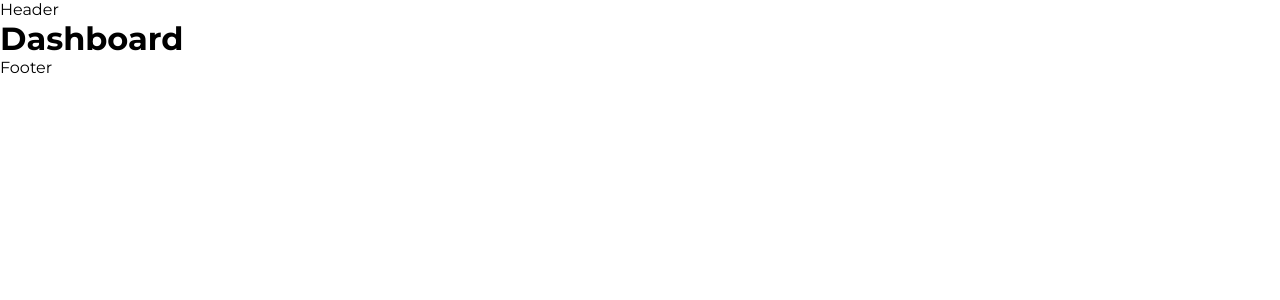
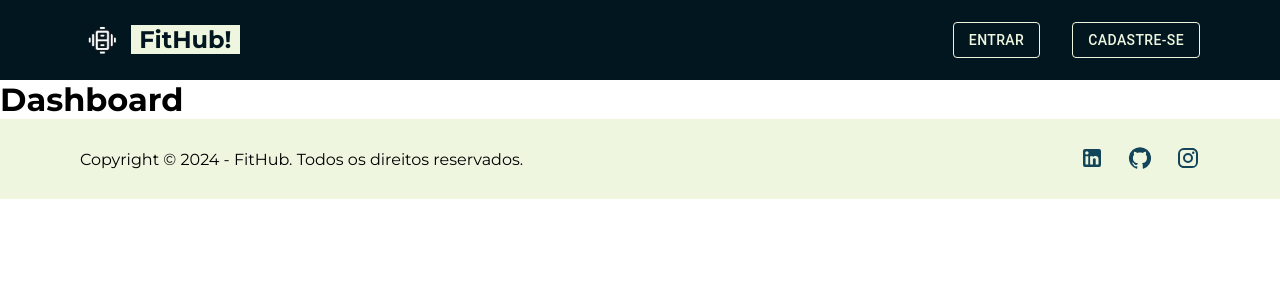
Before and after one commit to FuturoDEV-Fitness/M3P-FrontEnd-squad2, a React (Vite) app: page / in a window 1280 px wide. Shown: the top 300 px of the page. Built offline with nearby package versions, Linux system fonts and the light colour scheme.

Commit message:
feat: 🎸 (Outlet) Definição de componentes do Outlet

```diff
--- a/package.json
+++ b/package.json
@@ -12,6 +12,7 @@
   "dependencies": {
     "@emotion/react": "^11.13.3",
     "@emotion/styled": "^11.13.0",
+    "@mui/icons-material": "^6.1.1",
     "@mui/material": "^6.1.1",
     "react": "^18.3.1",
     "react-dom": "^18.3.1",
--- a/src/components/atoms/footer/index.jsx
+++ b/src/components/atoms/footer/index.jsx
@@ -1,5 +1,25 @@
+import LinkedInIcon from "@mui/icons-material/LinkedIn";
+import GitHubIcon from "@mui/icons-material/GitHub";
+import InstagramIcon from "@mui/icons-material/Instagram";
+import styles from "./index.module.css";
+
 function Footer() {
-    return <div>Footer</div>;
+  return (
+    <div className={styles.footer}>
+      <p>Copyright © 2024 - FitHub. Todos os direitos reservados.</p>
+      <div className={styles.icons}>
+        <a href="" target="_blank">
+          <LinkedInIcon sx={{ color: "#124559" }} />
+        </a>
+        <a href="" target="_blank">
+          <GitHubIcon sx={{ color: "#124559" }} />
+        </a>
+        <a href="" target="_blank">
+          <InstagramIcon sx={{ color: "#124559" }} />
+        </a>
+      </div>
+    </div>
+  );
 }
 
 export default Footer;
--- /dev/null
+++ b/src/components/atoms/footer/index.module.css
@@ -0,0 +1,14 @@
+.footer {
+    width: 100%;
+    height: 10vh;
+    display: flex;
+    justify-content: space-between;
+    align-items: center;
+    padding: 0 5rem;
+    background-color: #EFF6E0;
+}
+
+.icons {
+    display: flex;
+    gap: 1.5rem;
+}
--- a/src/components/atoms/header/index.jsx
+++ b/src/components/atoms/header/index.jsx
@@ -1,7 +1,44 @@
-function Header(){
-    return (
-        <div>Header</div>
-    )
+import logo from "../../../assets/FitHubLogo.png";
+
+import CButton from "../CButton";
+
+import styles from "./index.module.css";
+
+function Header() {
+  return (
+    <div className={styles.navContainer}>
+      <nav className={styles.nav}>
+        <div className={styles.logo}>
+          <img src={logo} alt="logo" />
+          <h1 onClick={() => (window.location.href = "/")}>FitHub!</h1>
+        </div>
+
+        {/* Precisa ser feito uma condicional para saber se o usuário esta logado */}
+        <div className={styles.links}>
+          <CButton
+            variant="outlined"
+            sx={{
+              color: "#EFF6E0",
+              borderColor: "#EFF6E0",
+              "&:hover": { backgroundColor: "#eff6e0", color: "#124559" },
+            }}
+          >
+            Entrar
+          </CButton>
+          <CButton
+            variant="outlined"
+            sx={{
+              color: "#EFF6E0",
+              borderColor: "#EFF6E0",
+              "&:hover": { backgroundColor: "#eff6e0", color: "#124559" },
+            }}
+          >
+            Cadastre-se
+          </CButton>
+        </div>
+      </nav>
+    </div>
+  );
 }
 
-export default Header
+export default Header;
--- /dev/null
+++ b/src/components/atoms/header/index.module.css
@@ -0,0 +1,40 @@
+.navContainer {
+    display: flex;
+    align-items: center;
+    justify-content: center;
+    width: 100%;
+    height: 10vh;
+    background-color: #01161E;
+}
+
+.nav {
+    width: 100%;
+    padding: 0 5rem;
+    display: flex;
+    justify-content: space-between;
+    align-items: center;
+    color: #01161E;
+}
+
+.logo {
+    display: flex;
+    align-items: center;
+    gap: 0.5rem;
+}
+
+.logo h1 {
+    background-color: #EFF6E0;
+    padding: 0 0.5rem;
+    cursor: pointer;
+}
+
+.logo img {
+    width: 7%;
+}
+
+.links {
+    display: flex;
+    justify-content: center;
+    align-items: center;
+    gap: 2rem;
+}
```
Also changed, not shown: 1 other file (tests, documents, lock files or other folders).
